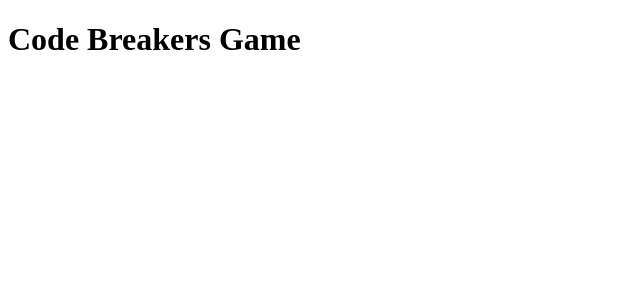
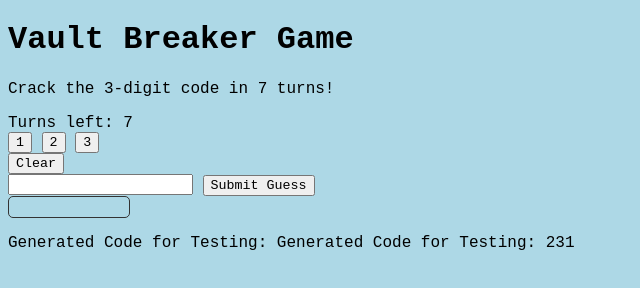
Before and after one commit to Sahadat1057/CodeBreakerProject, a plain HTML site: page index.html in a window 1280 px wide. Shown: the whole page, without its empty margins (0-640 px from the left). Drawn offline with Linux system fonts and the light colour scheme.

Commit message:
Add files via upload

```diff
--- a/index.html
+++ b/index.html
@@ -2,14 +2,31 @@
 <html lang="en">
 <head>
     <meta charset="UTF-8">
-    <meta http-equiv="X-UA-Compatible" content="IE=edge">
     <meta name="viewport" content="width=device-width, initial-scale=1.0">
-    <title>Document</title>
-    <script src = "scripting.js"> </script>
-    <style src = "style.css" > </style>
+    <title>Vault Breaker Game</title>
+    <link rel="stylesheet" type="text/css" href="style.css">
 </head>
 <body>
-    <h1> Code Breakers Game </h1>
+    <h1>Vault Breaker Game</h1>
+    <p>Crack the 3-digit code in 7 turns!</p>
+    <div id="clock">Turns left: 7</div>
 
+            <button id="num1" onclick="addToGuess(1)">1</button>
+            <button id="num2" onclick="addToGuess(2)">2</button>
+            <button id="num3" onclick="addToGuess(3)">3</button>
+        </div>
+        <div>
+            <button id="clear" onclick="clearGuess()">Clear</button>
+        </div>
+    </div>
+    <div>
+        <input id="guess" type="text" readonly>
+        <button id="submit" onclick="checkGuess()">Submit Guess</button>
+    </div>
+    <div id="log"></div>
+    <div>
+        <p>Generated Code for Testing: <span id="generatedCode"></span></p>
+    </div>
+    <script src="script.js"></script>
 </body>
 </html>
--- /dev/null
+++ b/script.js
@@ -0,0 +1,64 @@
+let secretCode;
+let currentGuess = '';
+let turnsLeft = 7;
+
+function generateSecretCode() {
+    secretCode = '';
+    for (let i = 0; i < 3; i++) {
+        secretCode += (Math.floor(Math.random() * 3) + 1).toString();
+    }
+    const generatedCodeElement = document.getElementById('generatedCode');
+    generatedCodeElement.textContent = `Generated Code for Testing: ${secretCode}`;
+    return secretCode;
+}
+
+function addToGuess(number) {
+    if (currentGuess.length < 3) {
+        currentGuess += number;
+        document.getElementById('guess').value = currentGuess;
+    }
+}
+
+function clearGuess() {
+    currentGuess = '';
+    document.getElementById('guess').value = currentGuess;
+}
+
+function checkGuess() {
+    if (currentGuess.length === 3) {
+        turnsLeft--;
+        document.getElementById('clock').textContent = `Turns left: ${turnsLeft}`;
+        let result = compareGuess(currentGuess, secretCode);
+        log(`Guess: ${currentGuess}, Result: ${result}`);
+        if (result === 'Correct') {
+            log('Congratulations! You cracked the vault.');
+            secretCode = generateSecretCode();
+            turnsLeft = 7;
+        }
+        clearGuess();
+        if (turnsLeft === 0) {
+            log('Out of turns. Game over!');
+            secretCode = generateSecretCode();
+            turnsLeft = 7;
+        }
+    }
+}
+
+function compareGuess(guess, code) {
+    if (guess == code) {
+        return 'Correct';
+    } else if (guess < code) {
+        return 'Lower';
+    } else if (guess > code) {
+        return 'Higher';
+    }
+}
+
+function log(message) {
+    const logElement = document.getElementById('log');
+    logElement.innerHTML += message + '<br>';
+    logElement.scrollTop = logElement.scrollHeight;
+}
+
+// Generate the initial secret code
+generateSecretCode();
--- a/style.css
+++ b/style.css
@@ -0,0 +1,30 @@
+#log {
+    max-height: 150px; /* Limit the height to show a certain number of lines */
+    max-width: 100px; /* Limit the width */
+    overflow-x: scroll; /* Add a horizontal scrollbar when content exceeds the width */
+    font-family: 'Courier New', monospace; /* You can adjust the font to your preference */
+    padding: 10px;
+    border: 1px solid #333;
+    border-radius: 5px;
+}
+/* Add your additional CSS styles here */
+/* Add this CSS code to your style.css file or within a <style> tag in your HTML */
+body {
+    background-color: lightblue;
+    font-family: 'Courier New', monospace; /* You can adjust the font to your preference */
+}
+
+h1 {
+    font-family: 'Courier New', monospace; /* You can adjust the font to your preference */
+}
+
+#vault {
+    background-color: white;
+    border: 2px solid #333;
+    padding: 10px;
+    border-radius: 10px;
+}
+
+button {
+    font-family: 'Courier New', monospace; /* You can adjust the font to your preference */
+}
```
